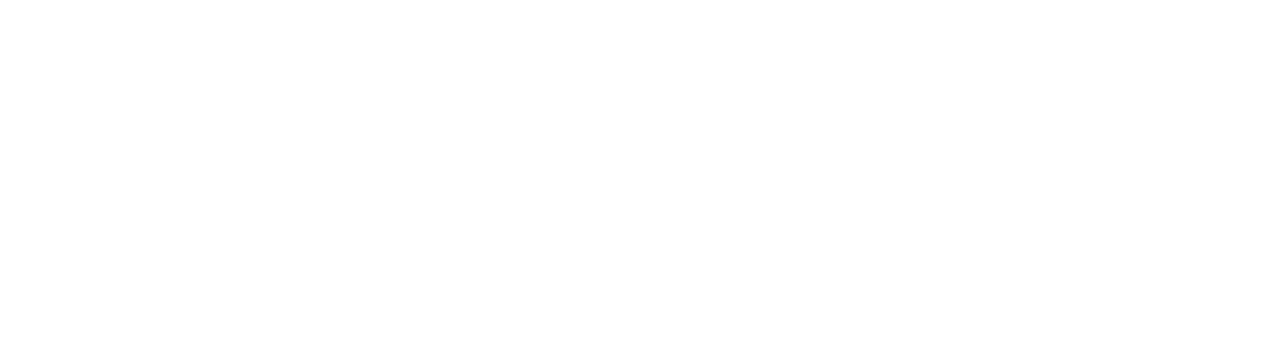
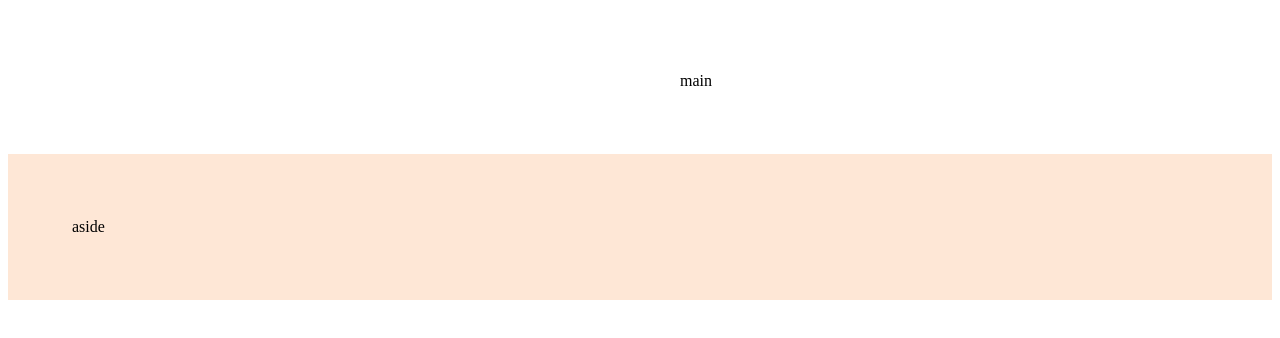
Before and after one commit to LucielRobertooo/formulario-de-matricula, a plain HTML site: page index.html in a window 1280 px wide. Drawn offline with Linux system fonts and the light colour scheme; a web font is replaced by a local one.

Commit message:
layout css

```diff
--- a/index.html
+++ b/index.html
@@ -13,6 +13,14 @@
 
 </head>
 <body>
+  <div id="app">
+    <main>
+      <div class="main-conteiner">main</div>
+    </main>
 
+    <aside>
+      <div class="aside-continer">aside</div>
+    </aside>
+  </div>
 </body>
 </html>
--- a/styles/global.css
+++ b/styles/global.css
@@ -1,3 +1,9 @@
+*{
+  margin: o;
+  padding: 0;
+  box-sizing: border-box;
+}
+
 :root{
   --font-family: 'Poppins', sans-serif;
   --text: 400 1rem/1.5 var(--font-family);
@@ -9,11 +15,15 @@
  --text-tertiary: #8F8881;
  --text-highlight: #E43A12;
 
- --surface-pprimary: #FFFFFF;
- --surface-seconndary: #FEE7D6;
+ --surface-primary: #FFFFFF;
+ --surface-secondary: #FEE7D6;
 
  --stroke-default: #D6D3D1 ;
  --stroke-hightlight: #F3541C ;
  --semantic-error: #DC2626 ;
 
 }
+
+body{
+  overflow: hidden;
+}
--- a/styles/index.css
+++ b/styles/index.css
@@ -1 +1,2 @@
 @import url(global.css);
+@import url(layout.css);
--- /dev/null
+++ b/styles/layout.css
@@ -0,0 +1,28 @@
+#ap{
+  display: grid;
+  grid-template-columns: 51.25% 48.75%;
+
+  height:  100vh;
+  overflow: hidden;
+}
+main{
+  overflow: auto;
+  padding: 4rem;
+
+  & .main-conteiner{
+  max-width: 33rem ;
+  margin-left: auto;
+
+  }
+}
+
+aside {
+  background-color: var(--surface-secondary);
+  padding: 4rem;
+
+  & .aside-conteiner{
+
+  max-width: 31rem;
+
+  }
+}
```
